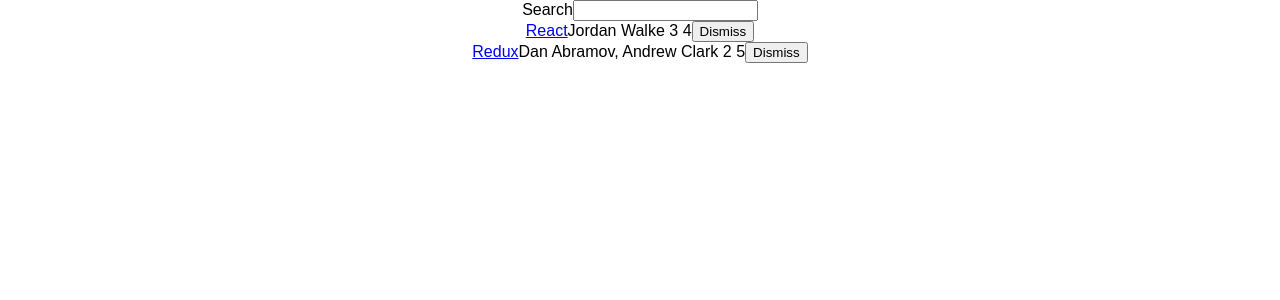
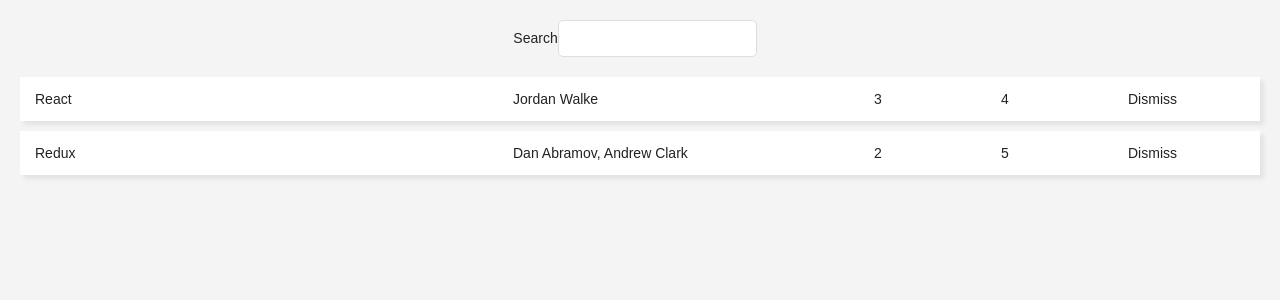
Before and after one commit to kartik2406/hackernews, a React (Create React App) app: page / in a window 1280 px wide. Shown: the top 300 px of the page. Built offline with nearby package versions, Linux system fonts and the light colour scheme.

Commit message:
Styling components

```diff
--- a/src/App.css
+++ b/src/App.css
@@ -1,28 +1,57 @@
-.App {
+.page {
+  margin: 20px;
+}
+.interactions {
   text-align: center;
 }
-
-.App-logo {
-  animation: App-logo-spin infinite 20s linear;
-  height: 80px;
+.table {
+  margin: 20px 0;
 }
-
-.App-header {
-  background-color: #222;
-  height: 150px;
-  padding: 20px;
-  color: white;
+.table-header {
+  display: flex;
+  line-height: 24px;
+  font-size: 16px;
+  padding: 0 10px;
+  justify-content: space-between;
 }
-
-.App-title {
-  font-size: 1.5em;
+.table-empty {
+  margin: 200px;
+  text-align: center;
+  font-size: 16px;
 }
-
-.App-intro {
-  font-size: large;
+.table-row {
+  display: flex;
+  line-height: 24px;
+  white-space: nowrap;
+  margin: 10px 0;
+  padding: 10px;
+  background: #ffffff;
+  box-shadow: 4px 4px 4px #e3e3e3;
 }
-
-@keyframes App-logo-spin {
-  from { transform: rotate(0deg); }
-  to { transform: rotate(360deg); }
+.table-row:hover {
+  box-shadow: 8px 8px 6px #e3e3e3;
 }
+.table-header > span {
+  overflow: hidden;
+  text-overflow: ellipsis;
+  padding: 0 5px;
+}
+.table-row > span {
+  overflow: hidden;
+  text-overflow: ellipsis;
+  padding: 0 5px;
+}
+.button-inline {
+  border-width: 0;
+  background: transparent;
+  color: inherit;
+  text-align: inherit;
+  -webkit-font-smoothing: inherit;
+  padding: 0;
+  font-size: inherit;
+  cursor: pointer;
+}
+.button-active {
+  border-radius: 0;
+  border-bottom: 1px solid #38bb6c;
+}
--- a/src/App.js
+++ b/src/App.js
@@ -21,6 +21,17 @@
   }
 ];
 
+const largeColumn = {
+  width: "40%"
+};
+
+const midColumn = {
+  width: "30%"
+};
+
+const smallColumn = {
+  width: "10%"
+};
 const isSearched = searchText => item =>
   item.title.toLowerCase().includes(searchText.toLowerCase());
 
@@ -52,59 +63,54 @@
     console.log("hello app");
     const { list, searchText } = this.state;
     return (
-      <div className="App">
+      <div className="page">
+        <div className="interactions">
           <Search value={searchText} onChange={this.onSearchChange}>
             Search
           </Search>
+        </div>
         <Table list={list} pattern={searchText} onDismiss={this.onDismiss} />
       </div>
     );
   }
 }
 
-class Search extends Component {
-  render() {
-    const { value, onChange, children } = this.props;
-    return (
+const Search = ({ value, onChange, children }) => (
   <form>
     {children}
     <input type="text" onChange={onChange} value={value} />
   </form>
 );
-  }
-}
 
-class Table extends Component {
-  render() {
-    const { list, pattern, onDismiss } = this.props;
-    return (
-      <div>
+const Table = ({ list, pattern, onDismiss }) => (
+  <div className="table">
     {list.filter(isSearched(pattern)).map(item => {
       return (
-            <div key={item.objectID}>
-              <span>
+        <div key={item.objectID} className="table-row">
+          <span style={largeColumn}>
             <a href={item.url}>{item.title}</a>
           </span>
-              <span>{item.author}</span>
-              <span> {item.num_comments} </span>
-              <span> {item.points}</span>
-              <Button onClick={() => onDismiss(item.objectID)}  >Dismiss</Button>
+          <span style={midColumn}>{item.author}</span>
+          <span style={smallColumn}> {item.num_comments} </span>
+          <span style={smallColumn}> {item.points}</span>
+          <span style={smallColumn}>
+            <Button
+              onClick={() => onDismiss(item.objectID)}
+              className="button-inline"
+            >
+              Dismiss
+            </Button>
+          </span>
         </div>
       );
     })}
   </div>
 );
-  }
-}
 
-class Button extends Component {
-  render() {
-    const {onClick, className = 'btn', children} = this.props;
-    return (
+const Button = ({ onClick, className = "btn", children }) => (
   <button type="button" onClick={onClick} className={className}>
     {children}
   </button>
 );
-  }
-}
+
 export default App;
--- a/src/index.css
+++ b/src/index.css
@@ -2,4 +2,45 @@
   margin: 0;
   padding: 0;
   font-family: sans-serif;
+  color: #222;
+  background-color: #f4f4f4;
+  font: 400 14px CoreSans, Arial, sans-serif;
 }
+
+a {
+  color: #222;
+  text-decoration: none;
+}
+
+a:hover {
+  text-decoration: underline;
+}
+
+ul,
+li {
+  list-style: none;
+  padding: 0;
+  margin: 0;
+}
+
+input {
+  padding: 10px;
+  border-radius: 5px;
+  outline: none;
+  margin-right: 10px;
+  border: 1px solid #dddddd;
+}
+button {
+  padding: 10px;
+  border-radius: 5px;
+  border: 1px solid #dddddd;
+  background: transparent;
+  color: #808080;
+  cursor: pointer;
+}
+button:hover {
+  color: #222;
+}
+*:focus {
+  outline: none;
+}
```
Lines whose indentation alone changed are shown as unchanged.
